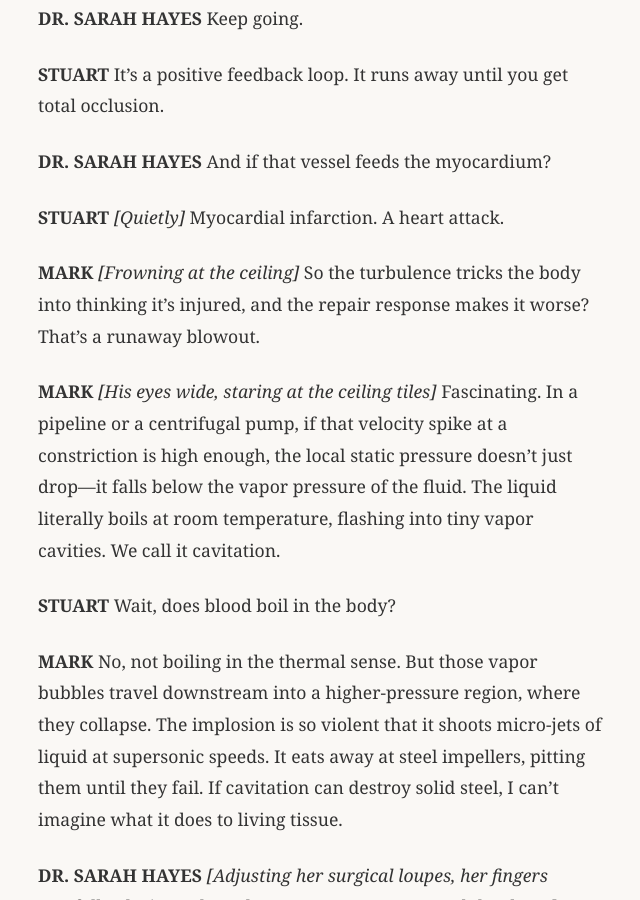
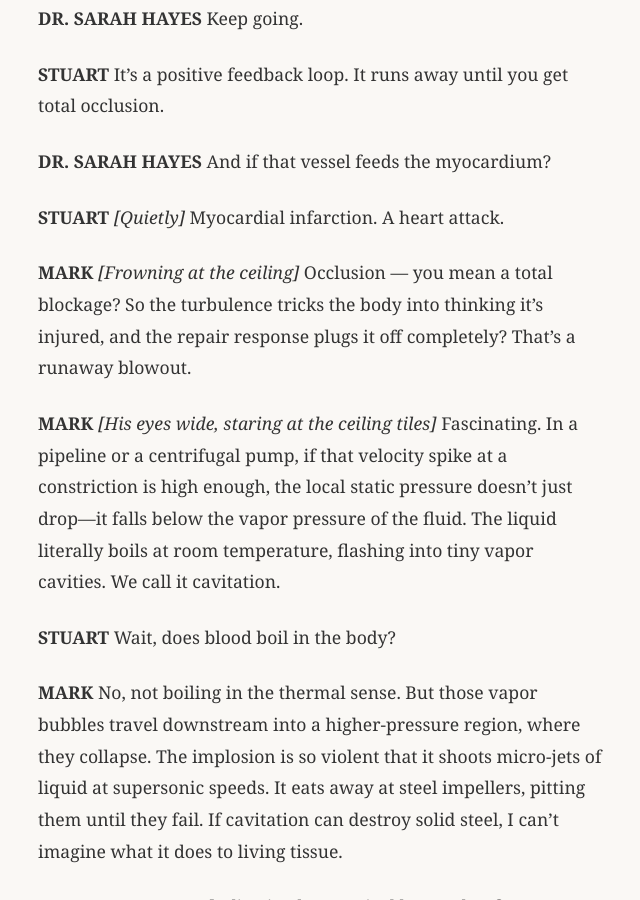
Before and after one commit to jmalicki/pulses-and-pathways, a Jekyll site: the page built from index.md, in a window 1280 px wide and 900 px high, scrolled down 12759 px. Shown: the whole window, without its empty margins (2-642 px from the left). Built offline with Jekyll 4.4.1, drawn with Linux system fonts in a browser that asks for light colours.

Commit message:
Mark clarifies unfamiliar medical term 'occlusion' before translating to engineering

```diff
--- a/index.md
+++ b/index.md
@@ -407,7 +407,7 @@ Myocardial infarction. A heart attack.
 
 **MARK**
 *[Frowning at the ceiling]*
-So the turbulence tricks the body into thinking it's injured, and the repair response makes it worse? That's a runaway blowout.
+Occlusion — you mean a total blockage? So the turbulence tricks the body into thinking it's injured, and the repair response plugs it off completely? That's a runaway blowout.
 
 **MARK**
 *[His eyes wide, staring at the ceiling tiles]*
```
Also changed, not shown: act_2_pressure_and_flow.md (+1 -1 lines).
